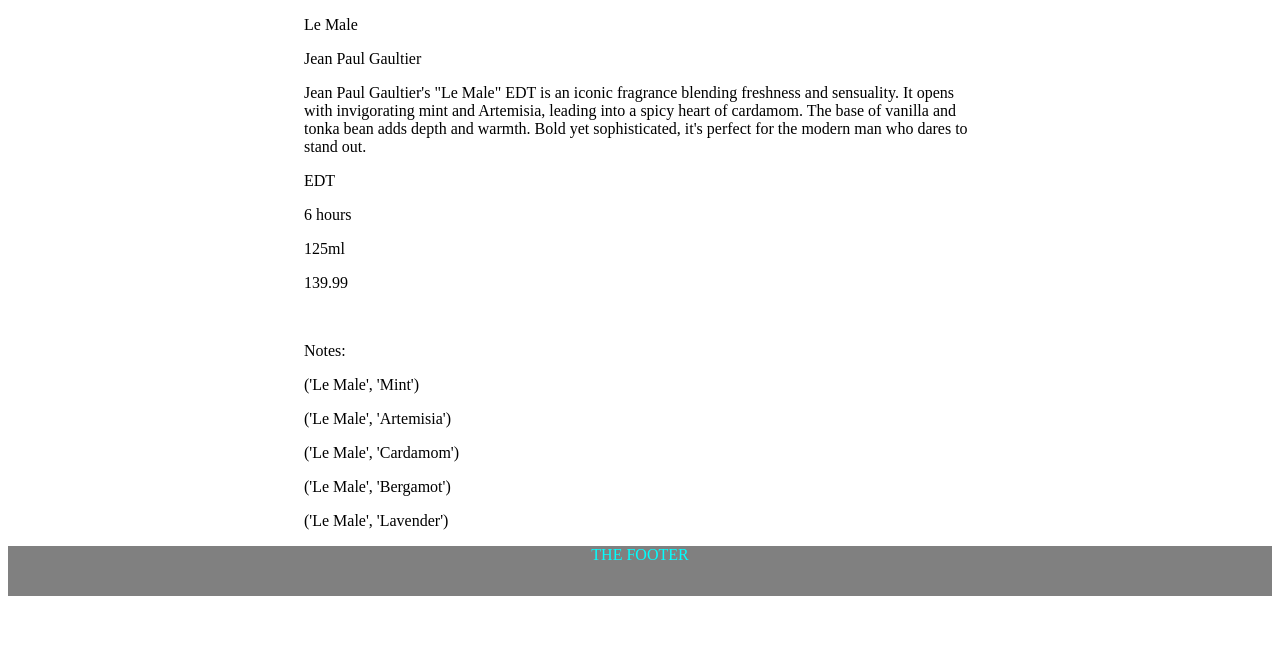
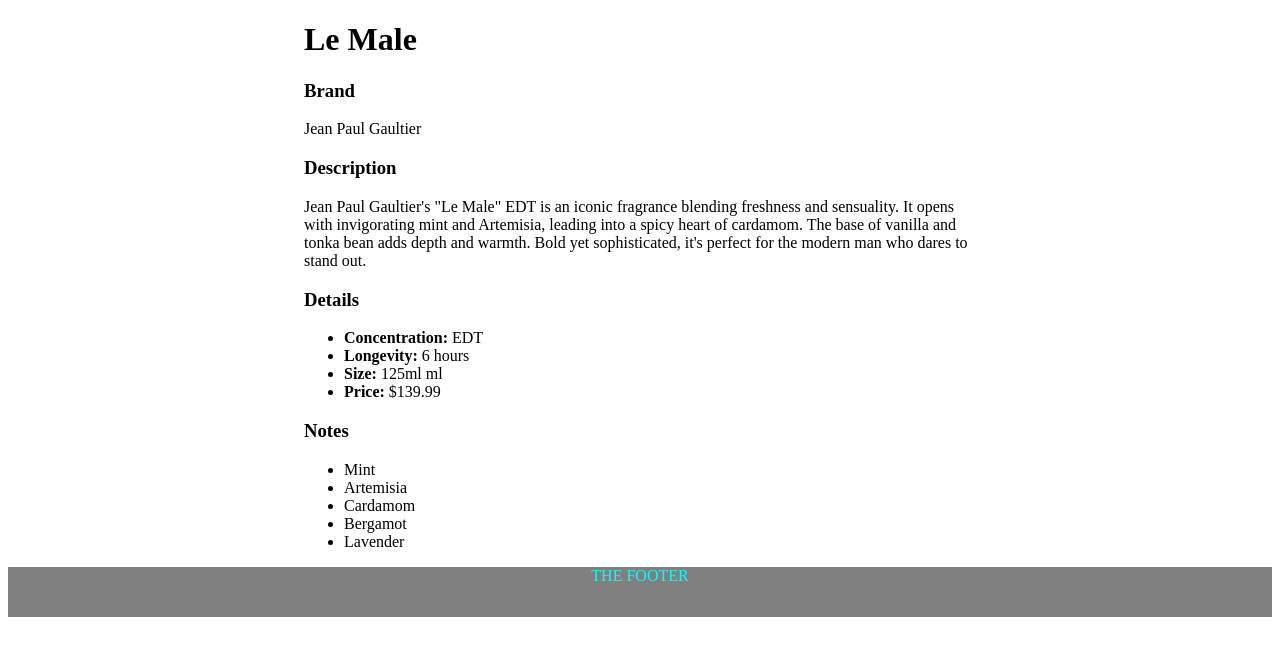
Before and after one commit to kos1070sc/fragrance, a Flask app: page /fragrance/1 in a window 1280 px wide. Shown: the part 108-764 px from the top of the page. Run offline with Flask 3, Linux system fonts and the light colour scheme; data comes from the database, SQL or seed files in the repository.

Commit message:
templates updates

```diff
--- a/routes.py
+++ b/routes.py
@@ -15,6 +15,7 @@ def home():
     cur = connection.cursor()
     cur.execute("SELECT brand_name FROM Designer;")
     result = cur.fetchall()
+    connection.close()
     return render_template("home.html", featured_brand = result)
 
 
@@ -48,6 +49,7 @@ def edp():
                 INNER JOIN Fragrance ON NoteBridge.fid = Fragrance.bottle_id
                 WHERE bottle_concentration = 'EDP';''')
     fragrance_note = cur.fetchall()
+    connection.close()
 
 
     return render_template('edp.html', concentration = fragrance_concentration,
@@ -124,7 +126,8 @@ def bottle(id):
                 ON NoteBridge.fid = Fragrance.bottle_id WHERE bottle_id = ?''', (id,))
 
     fragrance_note = cur.fetchall()
-    return render_template("bottle_info.html", note = fragrance_note,
+    connection.close()
+    return render_template("bottle_info.html", notes = fragrance_note,
                             brand = fragrance_brand, info = fragrance_info)
 
 
@@ -139,6 +142,7 @@ def comparision():
         cur = connection.cursor()
         cur.execute("SELECT * FROM Fragrance;")
         result = cur.fetchall()
+        connection.close()
         return render_template('comparision.html', info = result)
 
 
--- a/templates/bottle_info.html
+++ b/templates/bottle_info.html
@@ -1,24 +1,29 @@
 
-{%extends 'layout.html'%}
+{% extends 'layout.html' %}
 
-{%block content%}
+{% block content %}
+<div class="container">
+    <h1>{{ info[0] }}</h1> <!-- Fragrance Name -->
 
-<p>{{info[0]}}</p>
-<p>{{brand[0]}}</p>
-<p>{{info[1]}}</p>
-<p>{{info[2]}}</p>
-<p>{{info[3]}}</p>
-<p>{{info[4]}}</p>
-<p>{{info[5]}}</p>
+    <h3>Brand</h3>
+    <p>{{ brand[0] }}</p> <!-- Fragrance Brand -->
 
-<br>
-<p>Notes:</p>
-<p>{{note[0]}}</p>
-<p>{{note[1]}}</p>
-<p>{{note[2]}}</p>
-<p>{{note[3]}}</p>
-<p>{{note[4]}}</p>
+    <h3>Description</h3>
+    <p>{{ info[1] }}</p> <!-- Description -->
 
+    <h3>Details</h3>
+    <ul>
+        <li><strong>Concentration:</strong> {{ info[2] }}</li> <!-- Concentration -->
+        <li><strong>Longevity:</strong> {{ info[3] }}</li> <!-- Longevity -->
+        <li><strong>Size:</strong> {{ info[4] }} ml</li> <!-- Size -->
+        <li><strong>Price:</strong> ${{ info[5] }}</li> <!-- Price -->
+    </ul>
 
-
-{%endblock%}
+    <h3>Notes</h3>
+    <ul>
+        {% for note in notes %}
+            <li>{{ note[1] }}</li> <!-- Notes -->
+        {% endfor %}
+    </ul>
+</div>
+{% endblock %}
```
